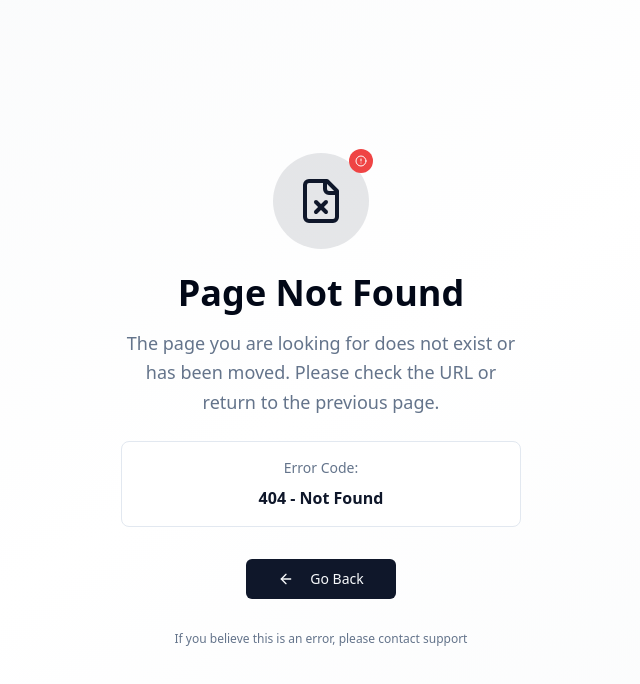
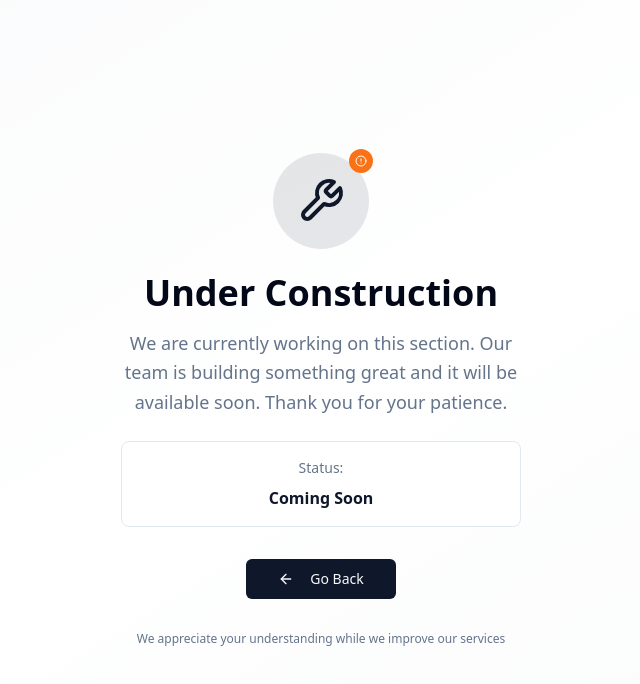
Before and after one commit to buildakash/huev-shop-verse-builder, a React (Vite) app: page /NotFound in a window 1280 px wide. Shown: the top 684 px of the page, without its empty margins (319-959 px from the left). Built offline with nearby package versions, Linux system fonts and the light colour scheme.

Commit message:
Refactor 404 page
Update 404 page to display an "under construction" message professionally.

```diff
--- a/src/pages/NotFound.tsx
+++ b/src/pages/NotFound.tsx
@@ -1,7 +1,7 @@
 
 import { useLocation } from "react-router-dom";
 import { useEffect } from "react";
-import { FileX, ArrowLeft, AlertCircle } from "lucide-react";
+import { Wrench, ArrowLeft, AlertCircle } from "lucide-react";
 import { Button } from "@/components/ui/button";
 
 const NotFound = () => {
@@ -21,21 +21,21 @@ const NotFound = () => {
           <div className="flex justify-center mb-6">
             <div className="relative">
               <div className="w-24 h-24 bg-primary/10 rounded-full flex items-center justify-center">
-                <FileX className="w-12 h-12 text-primary" />
+                <Wrench className="w-12 h-12 text-primary" />
               </div>
-              <div className="absolute -top-1 -right-1 w-6 h-6 bg-destructive rounded-full flex items-center justify-center">
+              <div className="absolute -top-1 -right-1 w-6 h-6 bg-orange-500 rounded-full flex items-center justify-center">
                 <AlertCircle className="w-3 h-3 text-white" />
               </div>
             </div>
           </div>
-          <h1 className="text-4xl font-bold text-foreground mb-4">Page Not Found</h1>
+          <h1 className="text-4xl font-bold text-foreground mb-4">Under Construction</h1>
           <p className="text-lg text-muted-foreground mb-6 leading-relaxed">
-            The page you are looking for does not exist or has been moved.
-            Please check the URL or return to the previous page.
+            We are currently working on this section. Our team is building something
+            great and it will be available soon. Thank you for your patience.
           </p>
           <div className="bg-card border rounded-lg p-4 mb-6">
-            <p className="text-sm text-muted-foreground mb-2">Error Code:</p>
-            <p className="text-primary font-semibold">404 - Not Found</p>
+            <p className="text-sm text-muted-foreground mb-2">Status:</p>
+            <p className="text-primary font-semibold">Coming Soon</p>
           </div>
         </div>
 
@@ -48,7 +48,7 @@ const NotFound = () => {
         </Button>
 
         <div className="mt-8 text-xs text-muted-foreground">
-          If you believe this is an error, please contact support
+          We appreciate your understanding while we improve our services
         </div>
       </div>
     </div>
--- a/src/pages/Templates/Fashion/NotFound.tsx
+++ b/src/pages/Templates/Fashion/NotFound.tsx
@@ -1,7 +1,7 @@
 
 import { useLocation } from "react-router-dom";
 import { useEffect } from "react";
-import { FileX, ArrowLeft, AlertCircle } from "lucide-react";
+import { Wrench, ArrowLeft, AlertCircle } from "lucide-react";
 import { Button } from "@/components/ui/button";
 
 const NotFound = () => {
@@ -21,21 +21,21 @@ const NotFound = () => {
           <div className="flex justify-center mb-6">
             <div className="relative">
               <div className="w-24 h-24 bg-primary/10 rounded-full flex items-center justify-center">
-                <FileX className="w-12 h-12 text-primary" />
+                <Wrench className="w-12 h-12 text-primary" />
               </div>
-              <div className="absolute -top-1 -right-1 w-6 h-6 bg-destructive rounded-full flex items-center justify-center">
+              <div className="absolute -top-1 -right-1 w-6 h-6 bg-orange-500 rounded-full flex items-center justify-center">
                 <AlertCircle className="w-3 h-3 text-white" />
               </div>
             </div>
           </div>
-          <h1 className="text-4xl font-bold text-foreground mb-4">Page Not Found</h1>
+          <h1 className="text-4xl font-bold text-foreground mb-4">Under Construction</h1>
           <p className="text-lg text-muted-foreground mb-6 leading-relaxed">
-            The page you are looking for does not exist or has been moved.
-            Please check the URL or return to the previous page.
+            We are currently working on this section. Our team is building something
+            great and it will be available soon. Thank you for your patience.
           </p>
           <div className="bg-card border rounded-lg p-4 mb-6">
-            <p className="text-sm text-muted-foreground mb-2">Error Code:</p>
-            <p className="text-primary font-semibold">404 - Not Found</p>
+            <p className="text-sm text-muted-foreground mb-2">Status:</p>
+            <p className="text-primary font-semibold">Coming Soon</p>
           </div>
         </div>
 
@@ -48,7 +48,7 @@ const NotFound = () => {
         </Button>
 
         <div className="mt-8 text-xs text-muted-foreground">
-          If you believe this is an error, please contact support
+          We appreciate your understanding while we improve our services
         </div>
       </div>
     </div>
```
